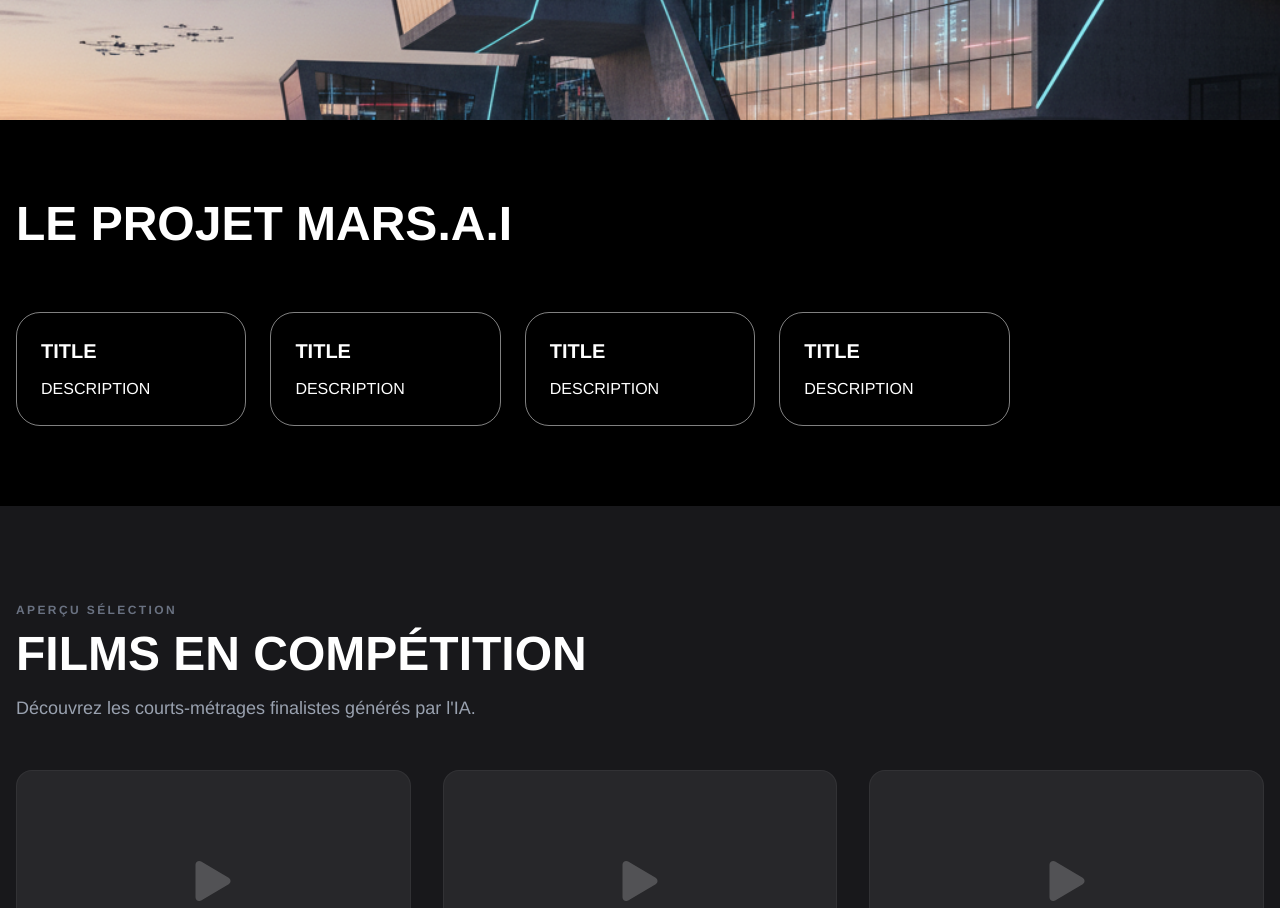
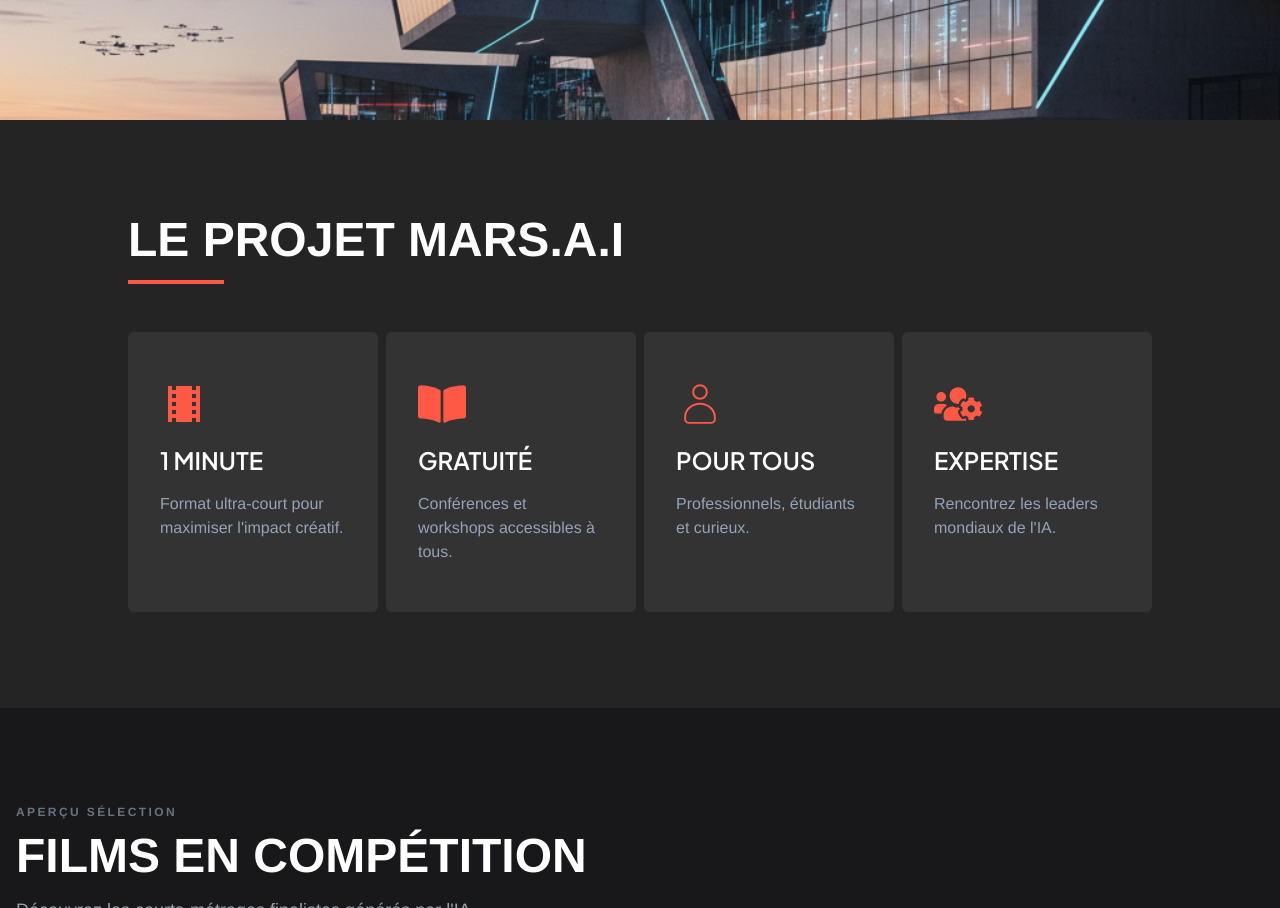
Before and after one commit to Gersho/marsai-front, a React (Vite) app: page / in a window 1280 px wide. Shown: the part 680-1588 px from the top of the page. Built offline with nearby package versions, Linux system fonts and the light colour scheme.

Commit message:
fix section project home page ok

```diff
--- a/src/components/FilmsCompet.jsx
+++ b/src/components/FilmsCompet.jsx
@@ -1,36 +1,33 @@
 import React from 'react';
 import { FaArrowRight, FaPlay } from 'react-icons/fa';
-
-// Je crée des fausses données pour simuler 3 films
 const films = [
   {
     id: 1,
-    title: "TITLE",
-    director: "",
-    duration: "",
-    category: ""
+    title: 'TITLE',
+    director: '',
+    duration: '',
+    category: '',
   },
   {
     id: 2,
-    title: "TITLE",
-    director: "",
-    duration: "",
-    category: ""
+    title: 'TITLE',
+    director: '',
+    duration: '',
+    category: '',
   },
   {
     id: 3,
-    title: "TITLE",
-    director: "",
-    duration: "",
-    category: ""
-  }
+    title: 'TITLE',
+    director: '',
+    duration: '',
+    category: '',
+  },
 ];
 
 const FilmsCompetition = () => {
   return (
     <section className="bg-[#18181B] text-white py-24 px-4">
       <div className="max-w-7xl mx-auto">
-
         {/* --- EN-TÊTE (Header) --- */}
         <div className="mb-12">
           {/* Petit sur-titre "APERÇU SÉLECTION" */}
@@ -51,16 +48,16 @@ const FilmsCompetition = () => {
 
         {/* --- GRILLE DES FILMS (3 Colonnes) --- */}
         <div className="grid grid-cols-1 md:grid-cols-3 gap-8 mb-12">
-
-          {films.map((film) => (
+          {films.map(film => (
             <div key={film.id} className="group cursor-pointer">
-
               {/* 1. Zone Image (Le rectangle gris de ta maquette) */}
               <div className="relative aspect-video bg-[#27272A] rounded-2xl overflow-hidden border border-white/5 group-hover:border-white/20 transition-all duration-300 mb-5">
-
                 {/* Placeholder Image (tu remplaceras par <img src={...} />) */}
                 <div className="absolute inset-0 flex items-center justify-center group-hover:bg-black/20 transition">
-                  <FaPlay className="text-white/20 group-hover:text-white group-hover:scale-110 transition duration-300" size={40} />
+                  <FaPlay
+                    className="text-white/20 group-hover:text-white group-hover:scale-110 transition duration-300"
+                    size={40}
+                  />
                 </div>
 
                 {/* Badge Durée (en haut à droite comme sur YouTube) */}
@@ -79,7 +76,9 @@ const FilmsCompetition = () => {
 
                   {/* Réalisateur */}
                   <div className="text-sm text-gray-400">
-                    <span className="block text-xs uppercase text-gray-600 mb-0.5">Réalisateur</span>
+                    <span className="block text-xs uppercase text-gray-600 mb-0.5">
+                      Réalisateur
+                    </span>
                     {film.director}
                   </div>
                 </div>
@@ -89,20 +88,20 @@ const FilmsCompetition = () => {
                   {film.category}
                 </span>
               </div>
-
             </div>
           ))}
-
         </div>
 
         {/* --- LIEN "VOIR TOUT" (Bas de page) --- */}
         <div className="border-t border-white/10 pt-8">
-          <a href="#" className="inline-flex items-center gap-3 text-sm font-bold uppercase tracking-widest text-gray-300 hover:text-white transition group">
+          <a
+            href="#"
+            className="inline-flex items-center gap-3 text-sm font-bold uppercase tracking-widest text-gray-300 hover:text-white transition group"
+          >
             Voir toute la sélection
             <FaArrowRight className="group-hover:translate-x-1 transition-transform" />
           </a>
         </div>
-
       </div>
     </section>
   );
--- a/src/components/Projet.jsx
+++ b/src/components/Projet.jsx
@@ -1,34 +1,64 @@
-// import React from "react";
+import { MdLocalMovies } from 'react-icons/md';
+import { FaBookOpen } from 'react-icons/fa';
+import { CiUser } from 'react-icons/ci';
+import { FaUsersCog } from 'react-icons/fa';
+import { useTranslation } from 'react-i18next';
 
 const SectionProjet = () => {
-    return(
-        <section className="bg-black text-white py-20 px-4">
-                <div className="mb-16 max-w-7xl mx-auto ">
-            <h2 className="text-3xl md:text-5xl font-bold mb-4">
-                <span>LE PROJET MARS.A.I</span>
-            </h2>
+  const { t } = useTranslation();
+  const projectsData = [
+    {
+      id: 1,
+      icon: <MdLocalMovies />,
+      title: t('projet.items.oneMinute.title'),
+      text: t('projet.items.oneMinute.text'),
+    },
+    {
+      id: 2,
+
+      icon: <FaBookOpen />,
+      title: t('projet.items.free.title'),
+      text: t('projet.items.free.text'),
+    },
+    {
+      id: 3,
+      icon: <CiUser />,
+      title: t('projet.items.forEveryone.title'),
+      text: t('projet.items.forEveryone.text'),
+    },
+    {
+      id: 4,
+      icon: <FaUsersCog />,
+      title: t('projet.items.expertise.title'),
+      text: t('projet.items.expertise.text'),
+    },
+  ];
+  return (
+    <section className="typography py-12 px-4 lg:py-24 text-white">
+      <div className="max-w-5xl mx-auto">
+        <div className="mb-12 px-4 lg:px-0">
+          <h2 className="uppercase text-4xl font-bold mb-4 md:max-w-lg md:text-5xl">
+            <span>{t('projet.title')}</span>
+          </h2>
+          <span className="block w-24 h-1 bg-accent"></span>
+        </div>
+        <div className="flex gap-2 flex-col lg:flex-row">
+          {projectsData.map((obj, index) => (
+            <div
+              key={obj.id}
+              className="flex-1 bg-back rounded-md px-8 py-8 lg:py-12 mx-4 lg:mx-0"
+            >
+              <div className="text-accent text-5xl pb-4">{obj.icon}</div>
+              <h3 className="text-2xl lg:text-2xl pr-6 pb-4 uppercase">
+                {obj.title}
+              </h3>
+              <p className="text-dark text-md">{obj.text}</p>
             </div>
-            <div className=" max-w-7xl mx-auto grid grid-cols-1 md:grid-cols-4 lg:grid-cols-5 gap-6 text-center md:text-left">
-            <div className="border border-white/50 p-6 rounded-3xl h-full">
-                <h3 className="text-xl font-bold mb-3 text-white">TITLE</h3>
-                <p>DESCRIPTION</p>
-            </div>
-            <div className="border border-white/50 p-6 rounded-3xl h-full">
-                <h3 className="text-xl font-bold mb-3 text-white">TITLE</h3>
-                <p>DESCRIPTION</p>
-            </div>
-            <div className="border border-white/50 p-6 rounded-3xl h-full">
-                <h3 className="text-xl font-bold mb-3 text-white">TITLE</h3>
-                <p>DESCRIPTION</p>
-            </div>
-            <div className="border border-white/50 p-6 rounded-3xl h-full">
-                <h3 className="text-xl font-bold mb-3 text-white">TITLE</h3>
-                <p>DESCRIPTION</p>
-            </div>
-            </div>
-        </section>
-    )
-
+          ))}
+        </div>
+      </div>
+    </section>
+  );
 };
 
 export default SectionProjet;
--- a/src/config/locales/en/translation.json
+++ b/src/config/locales/en/translation.json
@@ -126,5 +126,26 @@
   "partner": {
     "tag": "Our partners",
     "title": "they support <0>the future</0>"
+  },
+  "projet": {
+    "title": "THE MARS.A.I PROJECT",
+    "items": {
+      "oneMinute": {
+        "title": "1 minute",
+        "text": "Ultra-short format to maximize creative impact."
+      },
+      "free": {
+        "title": "free",
+        "text": "Conferences and workshops accessible to all."
+      },
+      "forEveryone": {
+        "title": "For all",
+        "text": "Professionals, students and curious minds."
+      },
+      "expertise": {
+        "title": "Expertise",
+        "text": "Meet the world's leading AI experts."
+      }
+    }
   }
 }
--- a/src/config/locales/fr/translation.json
+++ b/src/config/locales/fr/translation.json
@@ -126,5 +126,26 @@
   "partner": {
     "tag": "Nos partenaires",
     "title": "ils soutiennent <0>le futur</0>"
+  },
+  "projet": {
+    "title": "LE PROJET MARS.A.I",
+    "items": {
+      "oneMinute": {
+        "title": "1 minute",
+        "text": "Format ultra-court pour maximiser l'impact créatif."
+      },
+      "free": {
+        "title": "gratuité",
+        "text": "Conférences et workshops accessibles à tous."
+      },
+      "forEveryone": {
+        "title": "Pour tous",
+        "text": "Professionnels, étudiants et curieux."
+      },
+      "expertise": {
+        "title": "Expertise",
+        "text": "Rencontrez les leaders mondiaux de l'IA."
+      }
+    }
   }
 }
```
